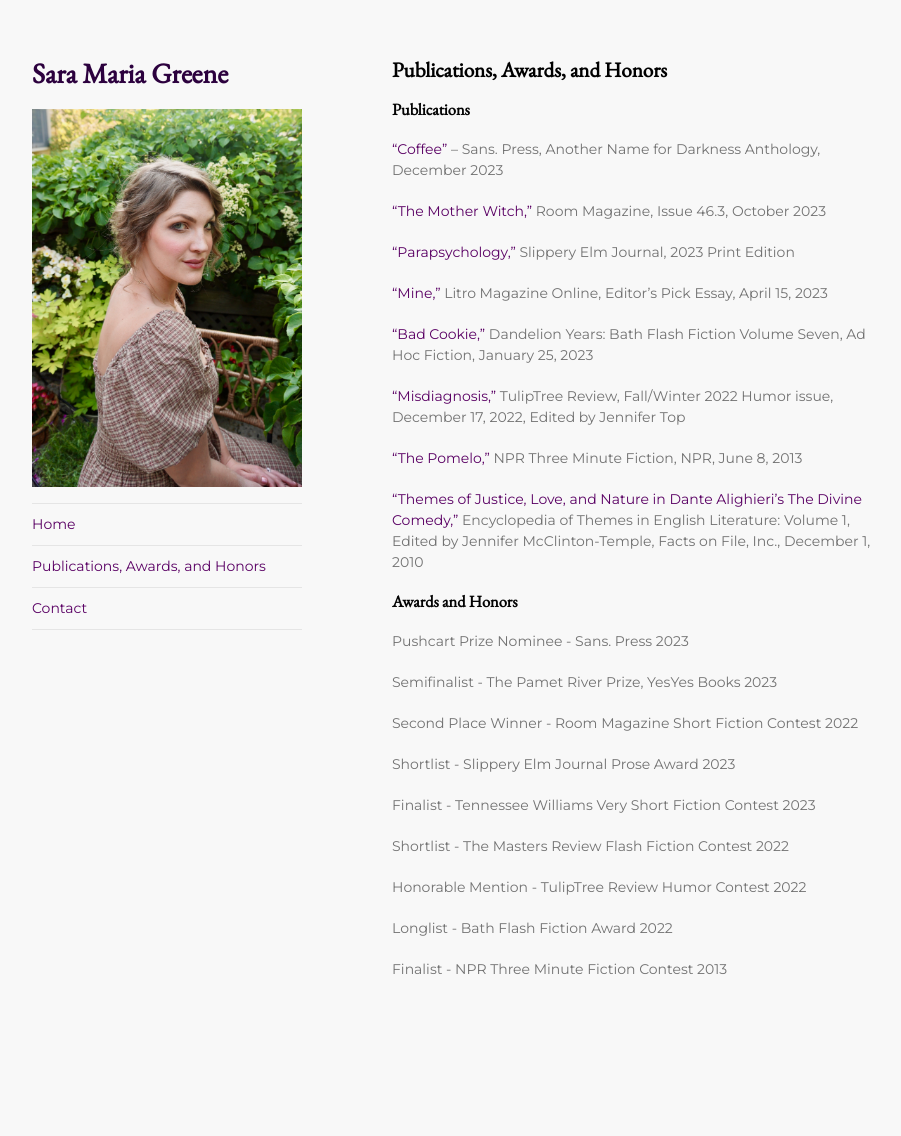
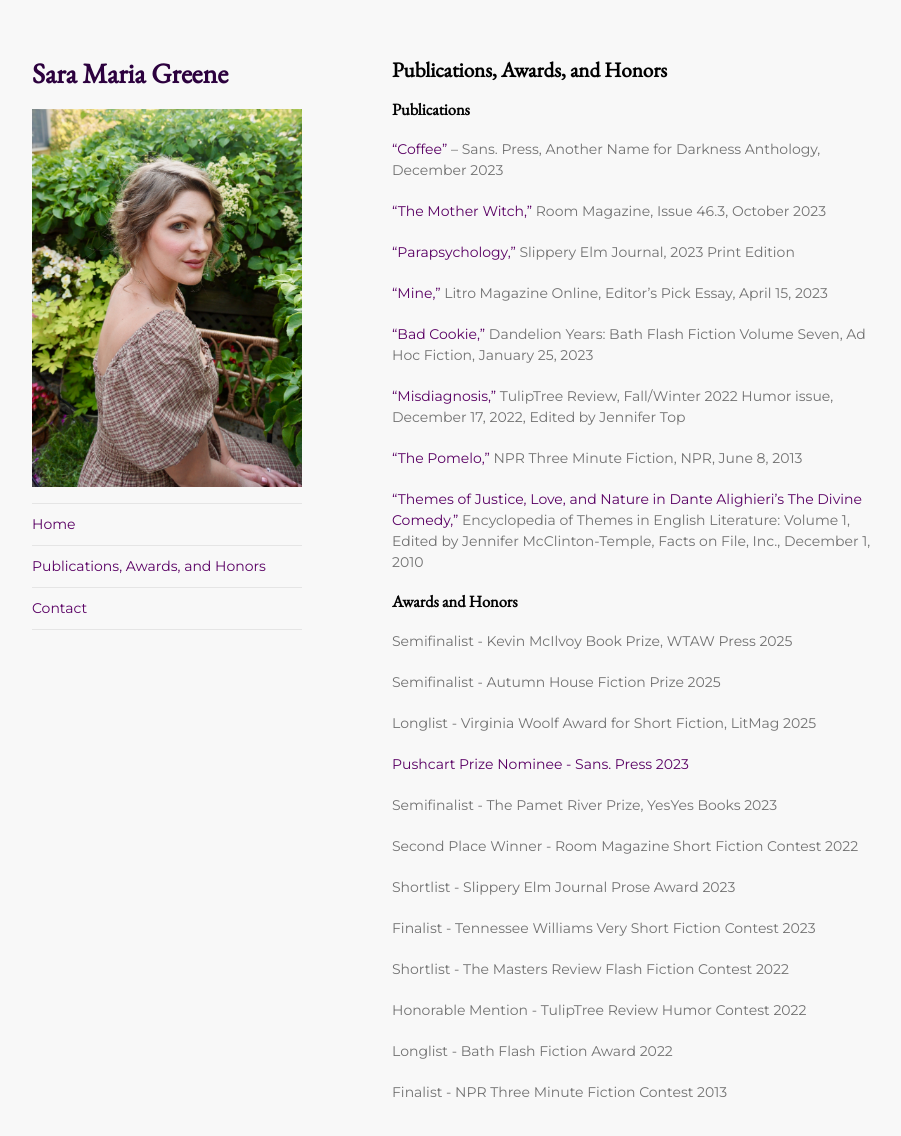
Before and after one commit to dgreene1/saramariagreene, a Jekyll site: the page built from awards-and-honors.md, in a window 1280 px wide and 1173 px high. Shown: the top 1136 px of the window, without its empty margins (178-1079 px from the left). Built offline with Jekyll 4.4.1, drawn with Linux system fonts in a browser that asks for light colours.

Commit message:
Update awards-and-honors.md

```diff
--- a/awards-and-honors.md
+++ b/awards-and-honors.md
@@ -30,7 +30,13 @@ Literature: Volume 1, Edited by Jennifer McClinton-Temple, Facts on File, Inc.,
 
 ### Awards and Honors
 
-Pushcart Prize Nominee - Sans. Press 2023
+Semifinalist - Kevin McIlvoy Book Prize, WTAW Press 2025
+
+Semifinalist - Autumn House Fiction Prize 2025
+
+Longlist - Virginia Woolf Award for Short Fiction, LitMag 2025
+
+[Pushcart Prize Nominee - Sans. Press 2023](https://x.com/PressSans/status/1729528827737772119)
 
 Semifinalist - The Pamet River Prize, YesYes Books 2023
 
```
